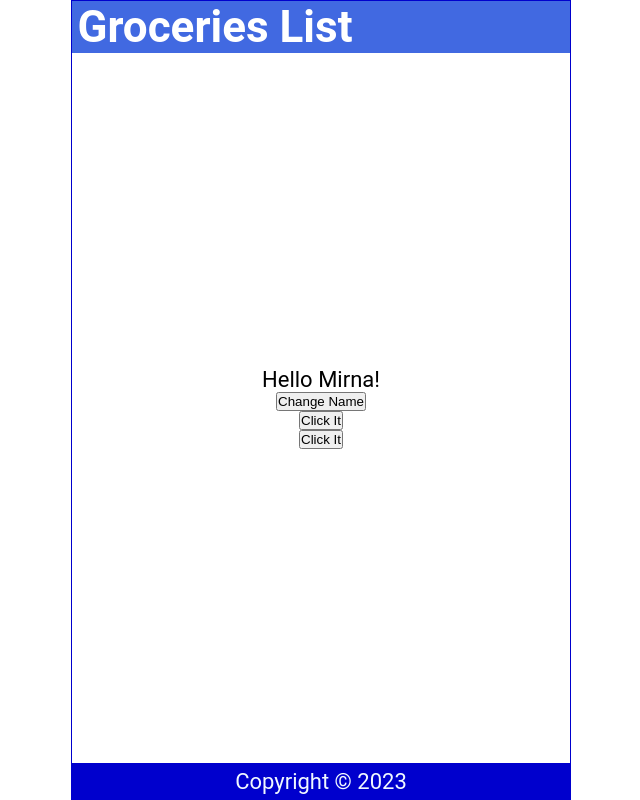
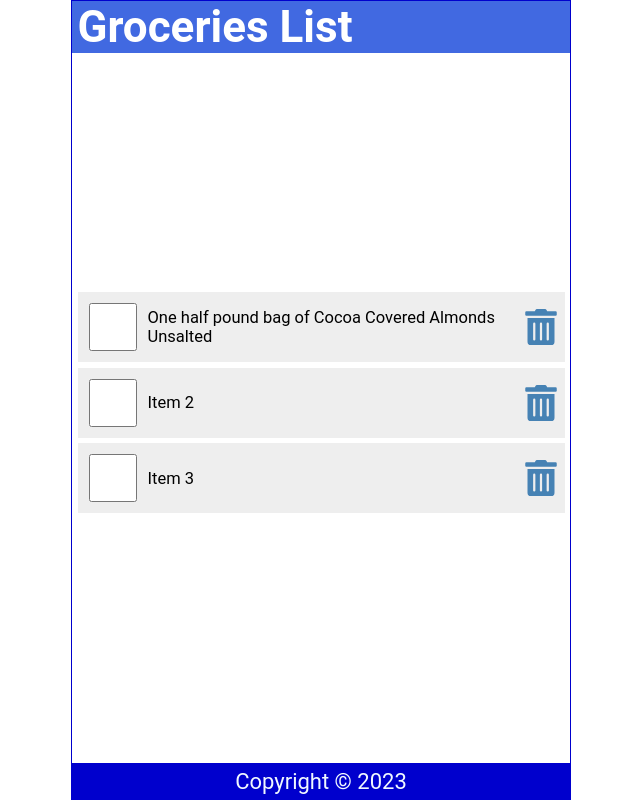
Before and after one commit to mpuseljic/learn-react, a React (Create React App) app: page / in a window 1280 px wide. Shown: the whole page, without its empty margins (319-959 px from the left). Built offline with nearby package versions, Linux system fonts and the light colour scheme.

Commit message:
lists & keys

```diff
--- a/package.json
+++ b/package.json
@@ -8,6 +8,7 @@
     "@testing-library/user-event": "^13.5.0",
     "react": "^18.2.0",
     "react-dom": "^18.2.0",
+    "react-icons": "^4.11.0",
     "react-scripts": "5.0.1",
     "web-vitals": "^2.1.4"
   },
--- a/src/Content.js
+++ b/src/Content.js
@@ -1,36 +1,37 @@
 import React from "react";
 import { useState } from "react";
+import { FaTrashAlt } from "react-icons/fa";
 
 const Content = () => {
-  const [name, setName] = useState("Mirna");
-  const [count, setCount] = useState(0);
-
-  const handleNameChange = () => {
-    const names = ["Mirna", "Ana", "Ivana"];
-    const int = Math.floor(Math.random() * 3);
-    setName(names[int]);
-  };
-
-  const handleClick = () => {
-    setCount(count + 1);
-    setCount(count + 1);
-    console.log(count);
-  };
-
-  const handleClick2 = () => {
-    console.log(count);
-  };
-
-  const handleClick3 = (e) => {
-    console.log(e.target.innerText);
-  };
+  const [items, setItems] = useState([
+    {
+      id: 1,
+      checked: false,
+      item: "One half pound bag of Cocoa Covered Almonds Unsalted",
+    },
+    {
+      id: 2,
+      checked: false,
+      item: "Item 2",
+    },
+    {
+      id: 3,
+      checked: false,
+      item: "Item 3",
+    },
+  ]);
 
   return (
     <main>
-      <p onDoubleClick={handleClick}>Hello {name}!</p>
-      <button onClick={handleNameChange}>Change Name</button>
-      <button onClick={handleClick}>Click It</button>
-      <button onClick={handleClick2}>Click It</button>
+      <ul>
+        {items.map((item) => (
+          <li className="item" key={item.id}>
+            <input type="checkbox" checked={item.checked} />
+            <label>{item.item}</label>
+            <FaTrashAlt role="button" tabIndex="0" />
+          </li>
+        ))}
+      </ul>
     </main>
   );
 };
--- a/src/index.css
+++ b/src/index.css
@@ -56,3 +56,62 @@ footer {
   display: grid;
   place-content: center;
 }
+
+ul {
+  width: 100%;
+  list-style: none;
+  padding: 0 0.25rem 0.25rem;
+}
+
+ul li::before {
+  content: "\200B";
+}
+
+.item {
+  display: flex;
+  justify-content: flex-start;
+  align-items: center;
+  padding: 0.5rem 0 0.5rem 0.5rem;
+  margin: 0.25rem 0;
+  background-color: #eee;
+}
+
+.item:first-child {
+  margin: 0;
+}
+
+.item input[type="checkbox"] {
+  text-align: center;
+  width: 2.5rem;
+  width: 48px;
+  min-width: 48px;
+  height: 2.5rem;
+  height: 48px;
+  min-height: 48px;
+  cursor: pointer;
+  margin-right: 0.5rem;
+}
+
+.item input[type="checkbox"]:focus + label {
+  text-decoration: underline;
+}
+
+.item > label {
+  font-size: 0.75rem;
+  flex-grow: 1;
+}
+
+.item svg {
+  width: 48px;
+  min-width: 48px;
+  height: 36px;
+  font-size: 1rem;
+  color: steelblue;
+  cursor: pointer;
+}
+
+.item svg:focus,
+.item svg:hover {
+  color: red;
+  outline: none;
+}
```
Also changed, not shown: 1 other file (tests, documents, lock files or other folders).
